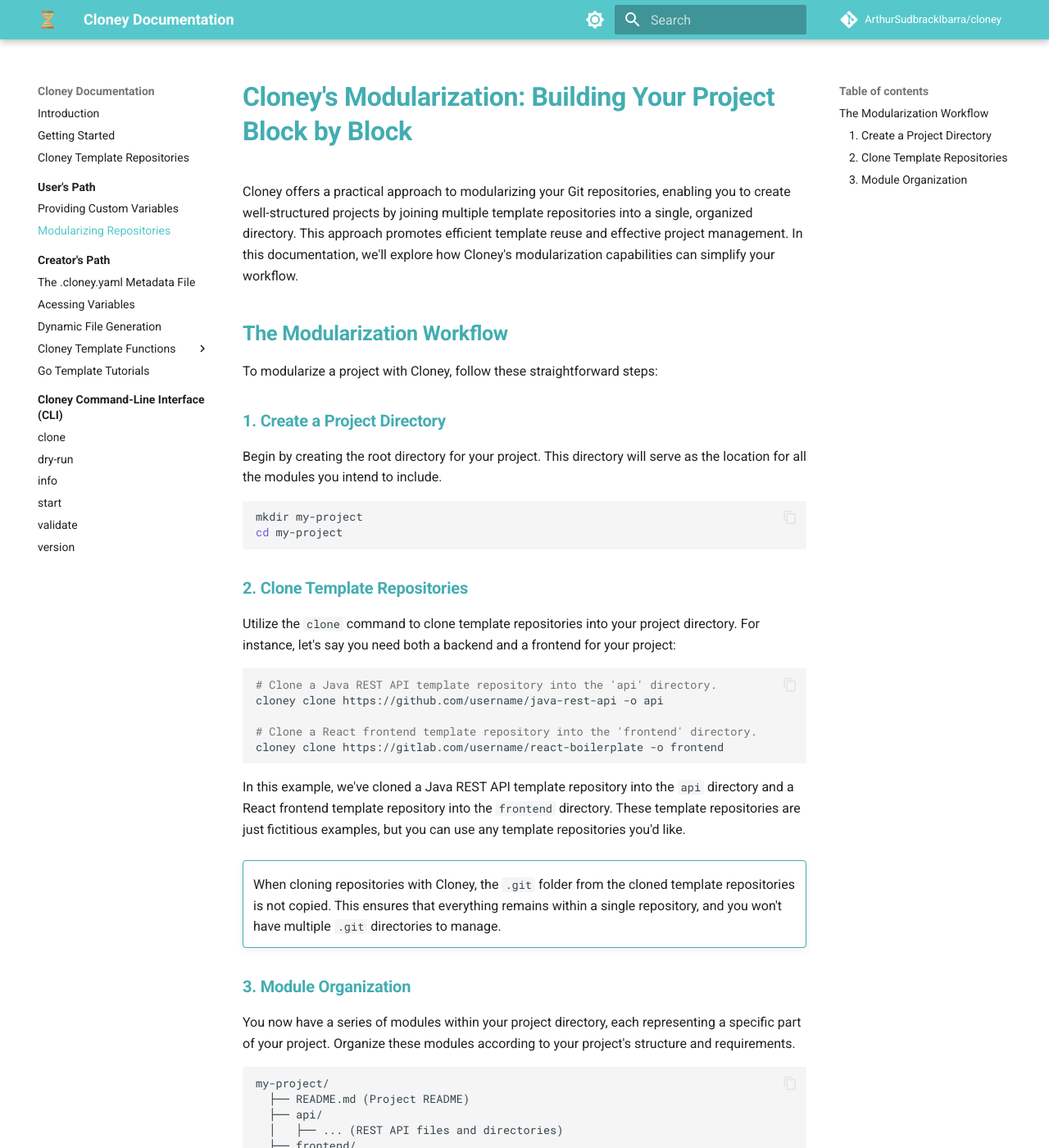
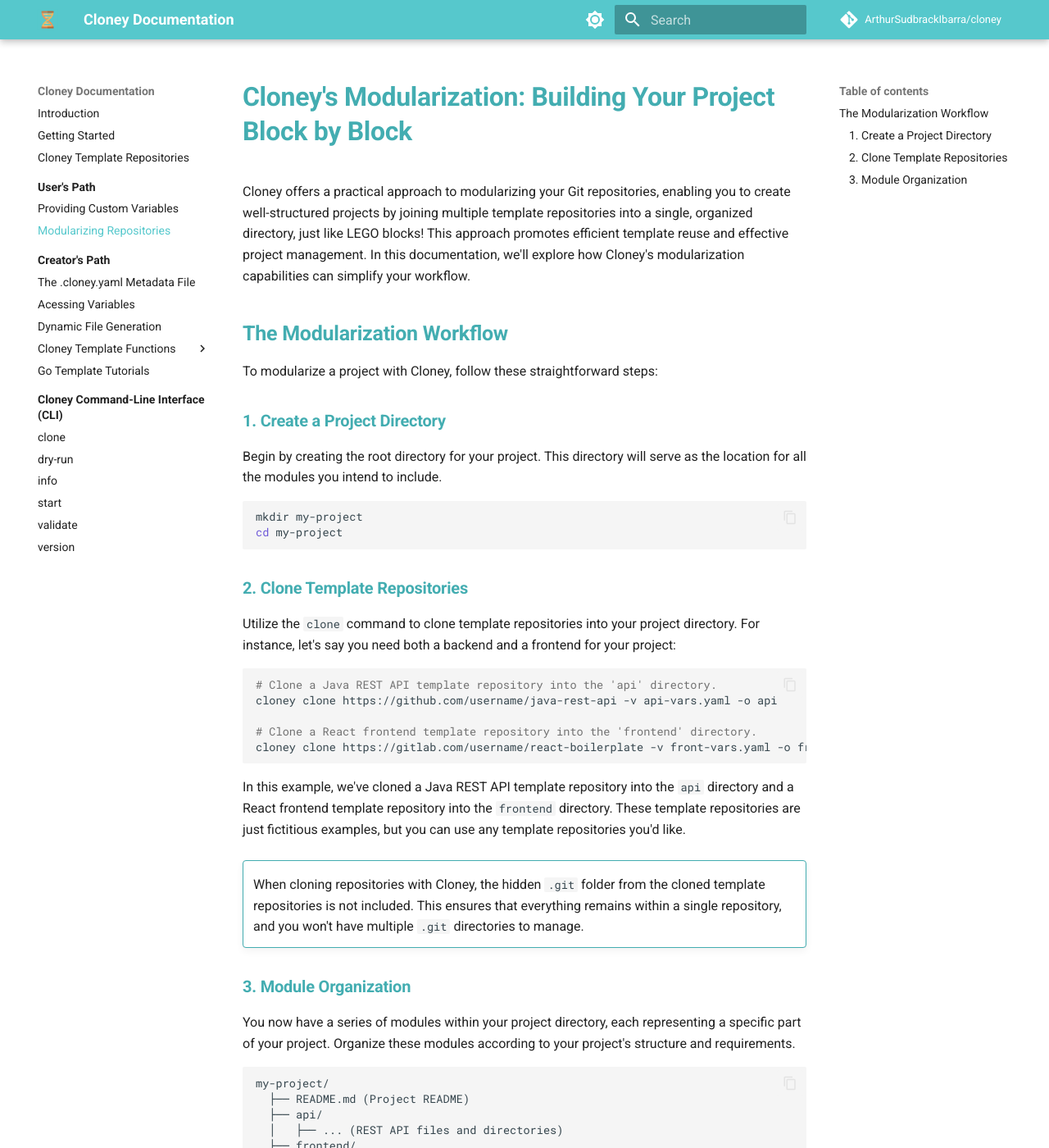
Before and after one commit to ArthurSudbrackIbarra/cloney-documentation, an MkDocs documentation site: the page built from docs/users/modularizing-repositories.md, in a window 1280 px wide and 1400 px high. Shown: the whole window at 82% size. Built offline with MkDocs 1.6.1 and Material for MkDocs 9.7.7, drawn with Linux system fonts in a browser that asks for light colours; comment, search, counter and statistics services are not loaded.

Commit message:
Reword modules docs.

````diff
--- a/docs/users/modularizing-repositories.md
+++ b/docs/users/modularizing-repositories.md
@@ -1,6 +1,6 @@
 # Cloney's Modularization: Building Your Project Block by Block
 
-Cloney offers a practical approach to modularizing your Git repositories, enabling you to create well-structured projects by joining multiple template repositories into a single, organized directory. This approach promotes efficient template reuse and effective project management. In this documentation, we'll explore how Cloney's modularization capabilities can simplify your workflow.
+Cloney offers a practical approach to modularizing your Git repositories, enabling you to create well-structured projects by joining multiple template repositories into a single, organized directory, just like LEGO blocks! This approach promotes efficient template reuse and effective project management. In this documentation, we'll explore how Cloney's modularization capabilities can simplify your workflow.
 
 ## The Modularization Workflow
 
@@ -21,16 +21,16 @@ Utilize the `clone` command to clone template repositories into your project dir
 
 ```bash
 # Clone a Java REST API template repository into the 'api' directory.
-cloney clone https://github.com/username/java-rest-api -o api
+cloney clone https://github.com/username/java-rest-api -v api-vars.yaml -o api
 
 # Clone a React frontend template repository into the 'frontend' directory.
-cloney clone https://gitlab.com/username/react-boilerplate -o frontend
+cloney clone https://gitlab.com/username/react-boilerplate -v front-vars.yaml -o frontend
 ```
 
 In this example, we've cloned a Java REST API template repository into the `api` directory and a React frontend template repository into the `frontend` directory. These template repositories are just fictitious examples, but you can use any template repositories you'd like.
 
 !!! note ""
-    When cloning repositories with Cloney, the `.git` folder from the cloned template repositories is not copied. This ensures that everything remains within a single repository, and you won't have multiple `.git` directories to manage.
+    When cloning repositories with Cloney, the hidden `.git` folder from the cloned template repositories is not included. This ensures that everything remains within a single repository, and you won't have multiple `.git` directories to manage.
 
 ### 3. Module Organization
 
````
